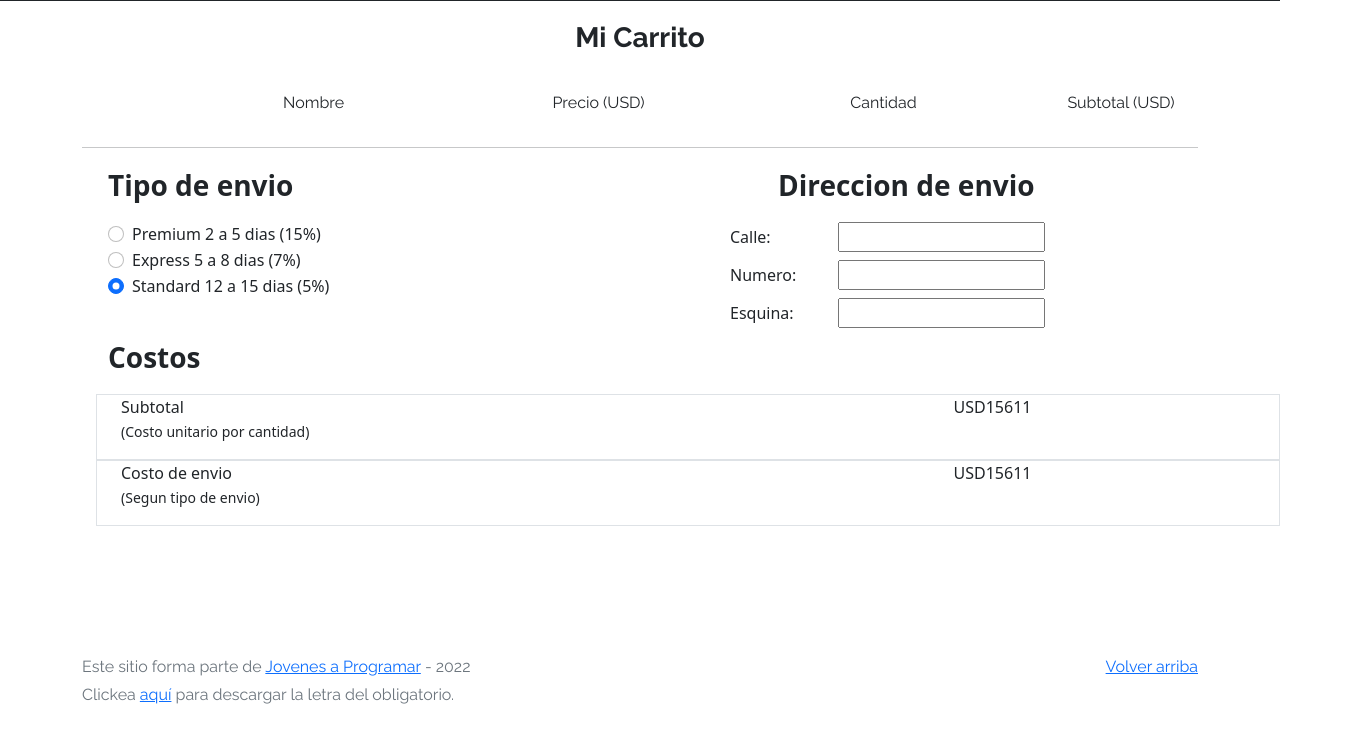
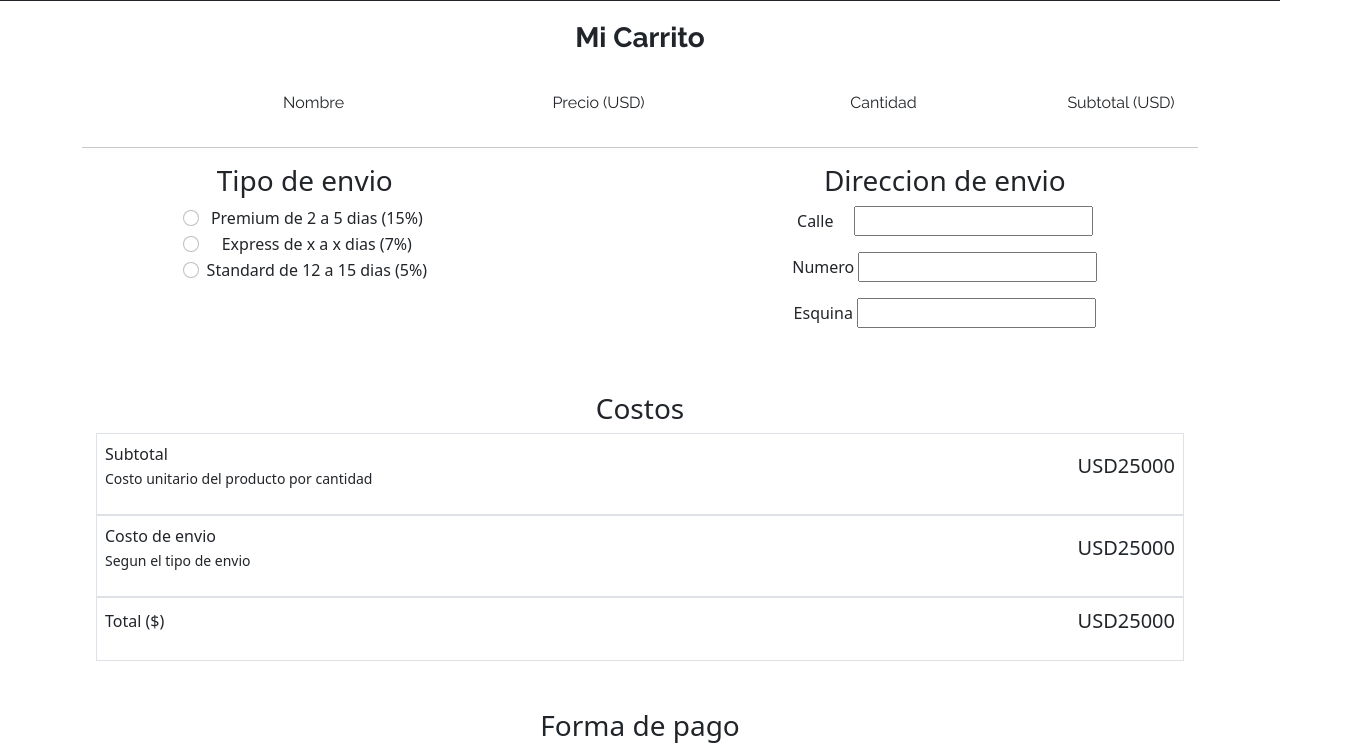
Before and after one commit to Crosfex/Proyecto_obligatorio_2022, a plain HTML site: page workspace-inicial/cart.html in a window 1280 px wide. Shown: the part 47-800 px from the top of the page, 1352 px wide, since content can reach past the window. Drawn offline with Linux system fonts and the light colour scheme; no server answers.

Commit message:
mejoras en cart

```diff
--- a/workspace-inicial/cart.html
+++ b/workspace-inicial/cart.html
@@ -36,6 +36,66 @@
     </div>
   </nav>
   <main>
+    <div class="modal fade" id="exampleModal" tabindex="-1" aria-labelledby="exampleModalLabel" aria-hidden="true">
+      <div class="modal-dialog">
+        <div class="modal-content">
+          <div class="modal-header">
+            <h5 class="modal-title" id="exampleModalLabel">Forma de pago</h5>
+            <button type="button" class="btn-close" data-bs-dismiss="modal" aria-label="Close"></button>
+          </div>
+          <div class="modal-body">
+            <div class="form-check">
+              <input class="form-check-input" type="radio" name="radio" id="tarjeta" required>
+              <label class="form-check-label" for="tarjeta">
+                Tarjeta de credito
+              </label>
+            </div>
+            <hr>
+
+            <div class="d-flex row">
+              <div class="col-6 mb-1">
+                <label for="numero">Numero de tarjeta</label>
+                <br>
+                <input type="text" id="numero">
+              </div>
+              <div class="col-6 mb-1">
+                <label for="codigo">Cod. de seguridad</label>
+                <br>
+                <input type="text" id="codigo">
+              </div>
+              <br>
+              <div class="col-6 mb-1">
+                <label for="numero">Fecha de vencimiento</label>
+                <br>
+                <input type="text" id="numero">
+              </div>
+            </div>
+
+            <div class="form-check mt-3">
+              <input class="form-check-input" type="radio" name="radio" id="transferencia" required>
+              <label class="form-check-label" for="transferencia">
+                Transferencia bancaria
+              </label>
+            </div>
+            <hr>
+            <div>
+              <label for="numeroCuenta">Numero de cuenta</label>
+              <br>
+              <input type="text" name="numeroCuenta" id="numeroCuenta">
+            </div>
+          </div>
+          <div class="modal-footer">
+            <button type="button" class="btn btn-secondary" data-bs-dismiss="modal">Cerrar</button>
+            <button type="button" class="btn btn-primary" id="cambios">Guardar cambios</button>
+          </div>
+        </div>
+      </div>
+    </div>
+
+
+
+
+
     <div class="container d-flex flex-column mt-3" id="container">
       <p class="fs-3 text-center fw-bold ">Mi Carrito</p>
 
@@ -48,77 +108,79 @@
       </div>
 
       <hr>
+    </div>
+    <form>
+      <div class="d-flex flex-row justify-content-around">
+        <div class="text-center">
+          <h3>Tipo de envio</h3>
 
-    </div>
-
-    <div class="ms-5 row">
-      <div class="col-6">
-        <p class="fs-3 fw-bold ms-5">Tipo de envio</p>
-
-        <div class="form-check ms-5">
-          <input class="form-check-input" type="radio" name="flexRadioDefault" id="flexRadioDefault1">
-          <label class="form-check-label" for="flexRadioDefault1">
-            Premium 2 a 5 dias (15%)
+          <div class="form-check">
+            <input class="form-check-input" type="radio" name="radio" id="Premium" required>
+            <label class="form-check-label" for="Premium">
+              Premium de 2 a 5 dias (15%)
             </label>
           </div>
-
-        <div class="form-check ms-5">
-          <input class="form-check-input" type="radio" name="flexRadioDefault" id="flexRadioDefault2" checked>
-          <label class="form-check-label" for="flexRadioDefault2">
-            Express 5 a 8 dias (7%)
+          <div class="form-check">
+            <input class="form-check-input" type="radio" name="radio" id="express">
+            <label class="form-check-label" for="express">
+              Express de x a x dias (7%)
             </label>
           </div>
-
-        <div class="form-check ms-5">
-          <input class="form-check-input" type="radio" name="flexRadioDefault" id="flexRadioDefault2" checked>
-          <label class="form-check-label" for="flexRadioDefault2">
-            Standard 12 a 15 dias (5%)
+          <div class="form-check">
+            <input class="form-check-input" type="radio" name="radio" id="standard">
+            <label class="form-check-label" for="standard">
+              Standard de 12 a 15 dias (5%)
             </label>
           </div>
         </div>
-      <div class="col-6">
-        <div class="row">
-          <div class="ms-5 text-start">
-            <p class="fs-3 fw-bold ms-5">Direccion de envio</p>
-            <label for="calle" class="col-2">Calle:</label>
-            <input type="text" id="calle" class="mb-2 col-4">
-            <br>
-            <label for="Numero" class="col-2">Numero:</label>
-            <input type="text" id="Numero" class="mb-2 col-4">
-            <br>
-            <label for="Esquina" class="col-2">Esquina:</label>
-            <input type="text" id="Esquina" class="mb-2 col-4">
+
+        <div class="text-center d-flex flex-column justify-content-center">
+          <h3>Direccion de envio</h3>
+          <div class="mb-3">
+            <label for="calle" class="me-3">Calle</label>
+            <input type="text" name="calle" id="calle" required>
           </div>
+          <div class="mb-3">
+            <label for="numero">Numero</label>
+            <input type="text" name="numero" id="numero" required>
+          </div>
+          <div class="mb-3">
+            <label for="esquina">Esquina</label>
+            <input type="text" name="esquina" id="esquina" required>
           </div>
         </div>
       </div>
 
+      <div class="d-flex flex-column mt-5 mx-5 mb-5">
+        <h3 class="text-center">Costos</h3>
 
-
-    <div class="row mx-5">
-      <p class="fs-3 fw-bold mx-5">Costos</p>
-      <div class="row border mx-5">
-
-        <div class="col-6">
-          <p>Subtotal <br><small>(Costo unitario por cantidad)</small></p>
+        <div class="mx-5 border d-flex justify-content-between align-items-center p-2">
+          <p>Subtotal <br><small>Costo unitario del producto por cantidad</small></p>
+          <p class="fs-5" id="subtotal">USD25000</p>
         </div>
 
-        <div class="col-6 text-center">
-          <p id="costoSubtotal">USD15611</p>
+        <div class="mx-5 border d-flex justify-content-between align-items-center p-2">
+          <p>Costo de envio <br><small>Segun el tipo de envio</small></p>
+          <p class="fs-5">USD25000</p>
+        </div>
+
+        <div class="mx-5 border d-flex justify-content-between align-items-center p-2">
+          <p>Total ($)</p>
+          <p class="fs-5">USD25000</p>
         </div>
       </div>
 
-      <div class="row border mx-5">
-
-        <div class="col-6">
-          <p>Costo de envio <br><small>(Segun tipo de envio)</small></p>
+      <div class="mx-5 mb-5 text-center">
+        <h3 class="mx-5 mb-3">Forma de pago</h3>
+        <a class="mx-5" data-bs-toggle="modal" data-bs-target="#exampleModal">Seleccionar fomra de pago</a>
       </div>
 
-        <div class="col-6 text-center">
-          <p id="costoEnvio">USD15611</p>
+
+
+      <div class="text-center">
+        <input type="submit" class="btn btn-primary" value="Finalizar compra">
       </div>
-      </div>
-    </div>
+    </form>
   </main>
   <footer class="text-muted">
     <div class="container">
--- a/workspace-inicial/js/cart.js
+++ b/workspace-inicial/js/cart.js
@@ -1,4 +1,13 @@
 let articulos=[];
+
+let premium = document.getElementById('Premium');
+let express = document.getElementById('express');
+let standard = document.getElementById('standard');
+let subtotal = document.getElementById('subtotal');
+let cantArticulos = 0;
+let subTotalCost;
+
+
 document.addEventListener("DOMContentLoaded", ()=>{
     document.getElementById('user').innerHTML=`
         <div class="dropdown">
@@ -22,7 +31,7 @@ document.addEventListener("DOMContentLoaded", ()=>{
         }
     })
     defaultUser();
-
+    subTotalCart();
 })
 
 
@@ -34,12 +43,14 @@ function imprimir(array){
         <div class="row text-center align-items-center">
         <img src="${articulos.image}" alt="auto" class="img-fluid col-1 ">
         <p class="col-3 ">${articulos.name}</p>
-        <p class="col-3 ">${articulos.unitCost}</p>
+        <p class="col-3 fs-5">${articulos.unitCost}</p>
         <input type="number" id="inp${i}" value=1 class="col-3" min="1" placeholder="inserte cantidad" onchange="subTotalProduct(this)">
-        <p class="col-2 subTotalProduct" id="subTotal${i}">${articulos.unitCost}</p>
+        <p class="col-2 fs-5" id="subTotal${i}">${articulos.unitCost}</p>
       </div>
       <hr>
         `
+
+        cantArticulos = i;
     }
 }
 
```
Lines whose indentation alone changed are shown as unchanged.
